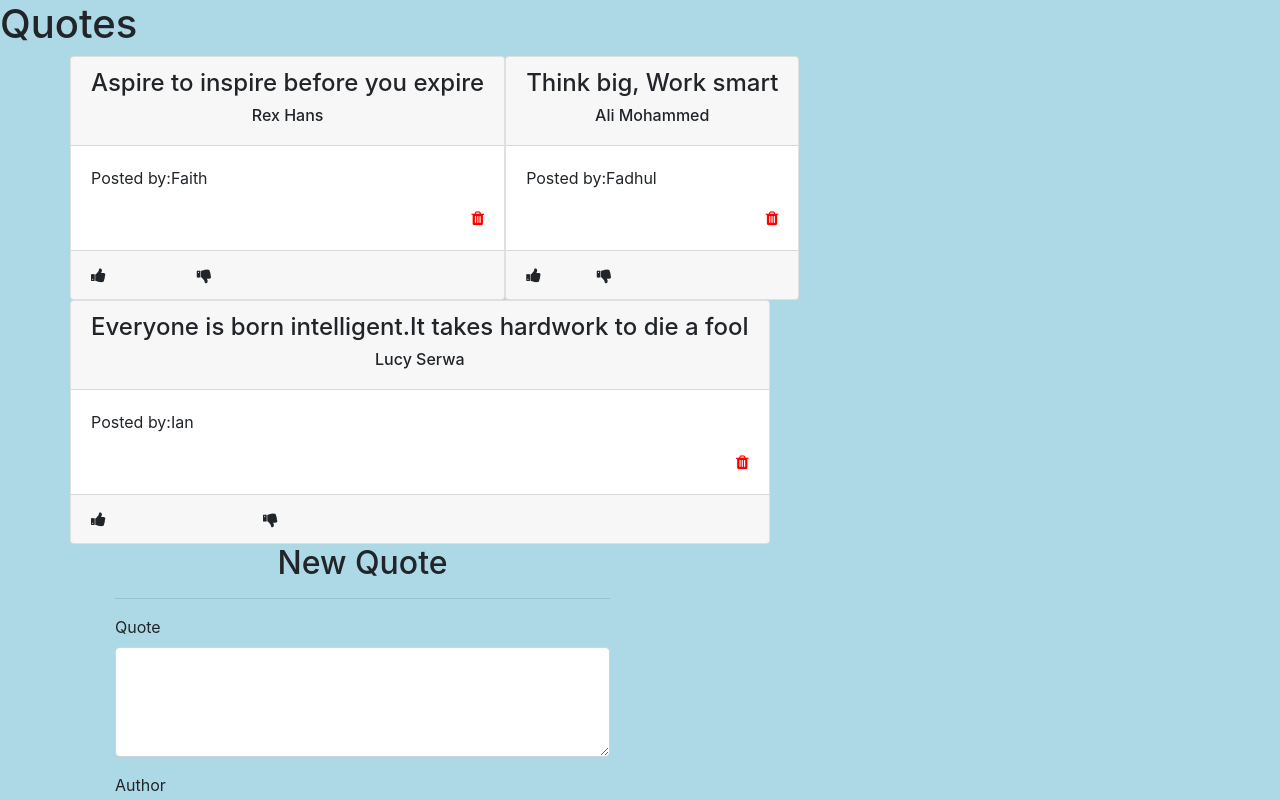
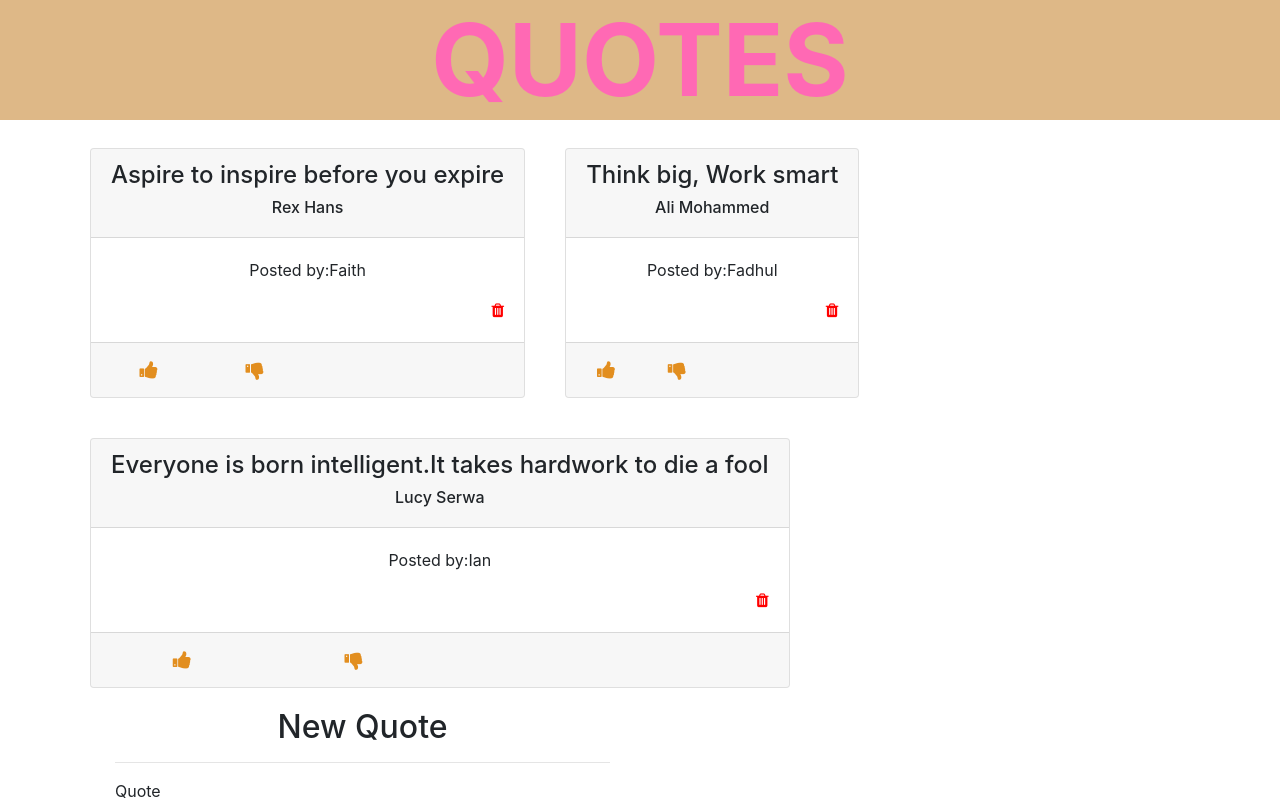
Before and after one commit to cynthiaoduol/Quotes, an Angular app: page / in a window 1280 px wide. Shown: the top 800 px of the page. Built offline with nearby package versions, Linux system fonts and the light colour scheme.

Commit message:
style the application cards

```diff
--- a/src/app/app.component.css
+++ b/src/app/app.component.css
@@ -0,0 +1,8 @@
+h1{
+  text-align: center;
+  text-transform: uppercase;
+  font-weight: bold;
+  font-size: 100px;
+  color: hotpink;
+  background-color: burlywood
+}
--- a/src/app/quote/quote.component.css
+++ b/src/app/quote/quote.component.css
@@ -2,3 +2,19 @@
   color:red;
   float:right;
 }
+.upvote{
+  color:rgb(226, 142, 31);
+}
+.downvote{
+  color:rgb(226, 142, 31);
+}
+.card{
+  margin: 20px;
+  text-align: center;
+}
+
+.action{
+  text-align: center;
+  font-size: 20px;
+  align-items: center;
+}
--- a/src/app/quote/quote.component.html
+++ b/src/app/quote/quote.component.html
@@ -15,11 +15,11 @@
 
       <div class="card-footer">
         <div class="row">
-          <div class="col-3 action" (click)="quote.upvotes = quote.upvotes + 1">
+          <div class="col-3 action upvote" (click)="quote.upvotes = quote.upvotes + 1">
             <i class="fa fa-thumbs-up"></i>
           </div>
 
-          <div class="col-3 action" (click)="quote.downvotes = quote.downvotes + 1">
+          <div class="col-3 action downvote" (click)="quote.downvotes = quote.downvotes + 1">
             <i class="fa fa-thumbs-down"></i>
           </div>
         </div>
--- a/src/index.html
+++ b/src/index.html
@@ -8,7 +8,7 @@
   <link rel="icon" type="image/x-icon" href="favicon.ico">
   <link rel="stylesheet" type="text/css" href="https://maxcdn.bootstrapcdn.com/font-awesome/4.7.0/css/font-awesome.min.css" />
 </head>
-<body style="background-color: lightblue">
+<body>
   <app-root></app-root>
 </body>
 </html>
```
